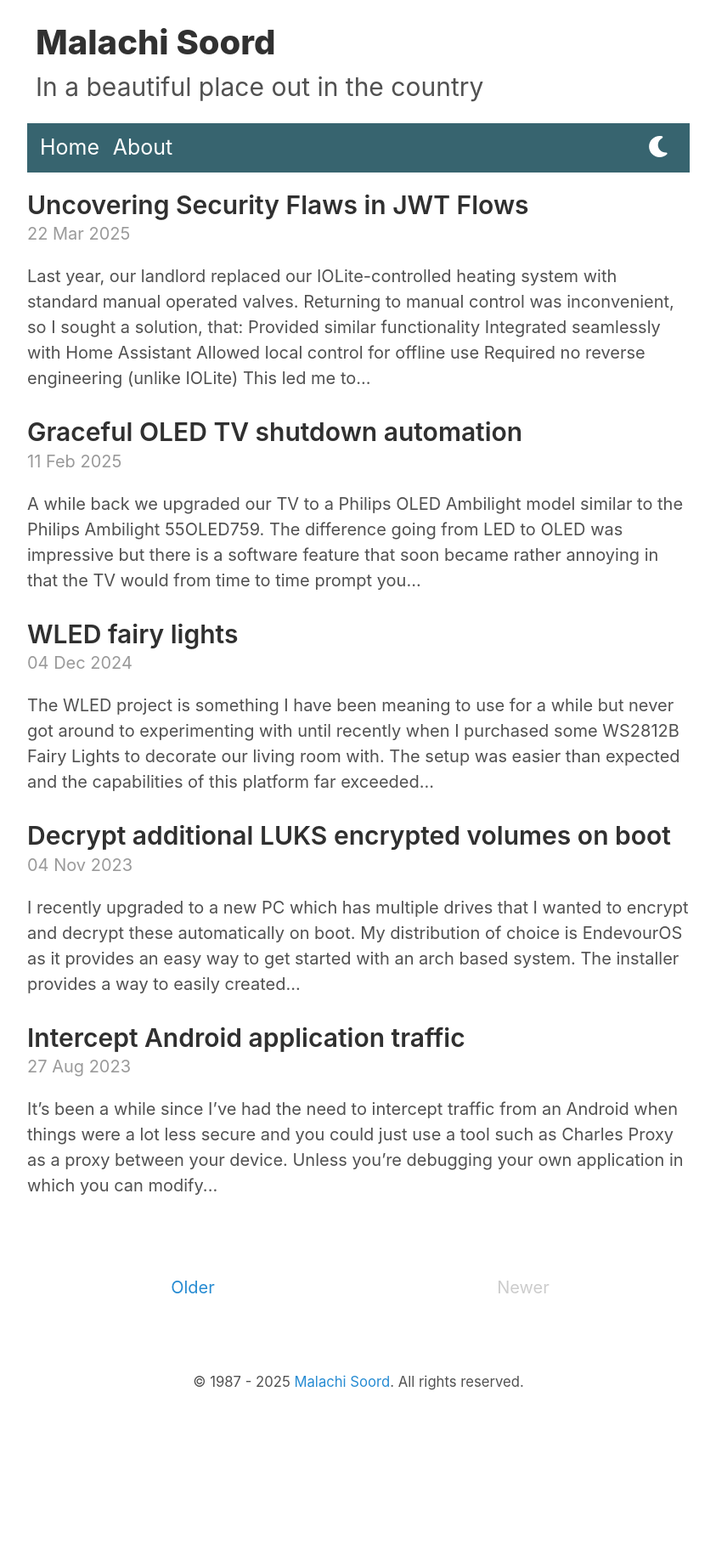
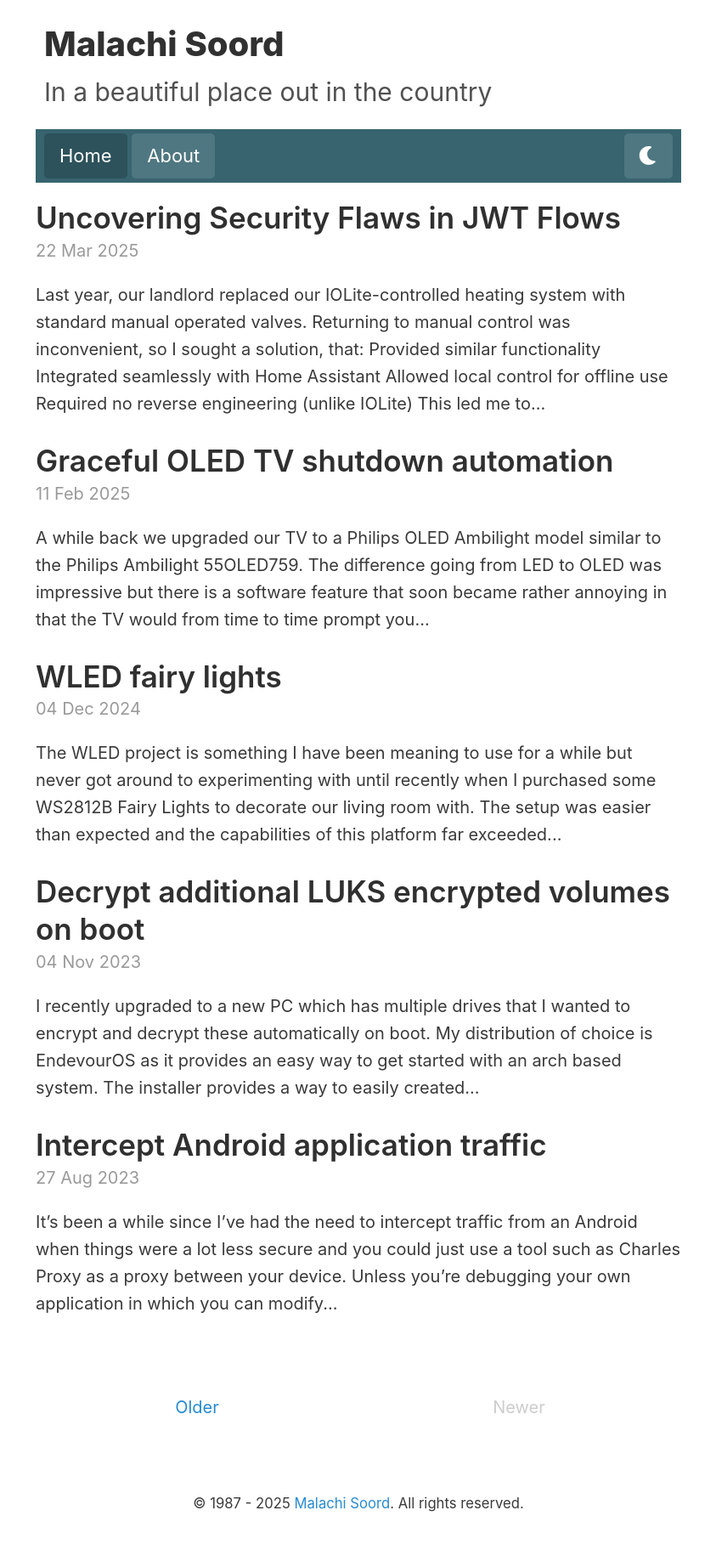
Before and after one commit to inverse/personal-site, a Jekyll site: the page built from index.html, in a window 1280 px wide. Shown: the whole page at 85% size, without its empty margins (218-1061 px from the left). Built offline with Jekyll 4.4.1, drawn with Linux system fonts in a browser that asks for light colours; nearby versions of some CDN libraries; the list of posts is cut into pages by our own code; before the commit the page ends 1680 px from its top, so only the background shows below that.

Commit message:
Change layout slightly (#105)

```diff
--- a/_sass/_base.scss
+++ b/_sass/_base.scss
@@ -95,7 +95,14 @@ tbody tr:nth-child(odd) th {
     background-color: $dark-nav-color;
 
     a {
-      &:hover {
+      background-color: rgba(255, 255, 255, 0.08);
+
+      &.active {
+        background-color: rgba(255, 255, 255, 0.18);
+      }
+
+      &:hover,
+      &:focus {
         background: $dark-nav-hover;
       }
     }
--- a/_sass/_layout.scss
+++ b/_sass/_layout.scss
@@ -8,6 +8,11 @@
   padding-right: 1.5rem;
   margin-left:  auto;
   margin-right: auto;
+
+  @media (min-width: $large-breakpoint) {
+    padding-left:  2rem;
+    padding-right: 2rem;
+  }
 }
 
 footer {
--- a/_sass/_nav.scss
+++ b/_sass/_nav.scss
@@ -16,20 +16,27 @@ nav {
         display: inline-block;
 
         a {
-            font-size: 1.25em;
-            padding: 5px;
+            font-size: 1.1em;
+            padding: 0.45rem 0.9rem;
             margin:5px 0;
             display: inline-block;
             border-radius: 5px;
             color: white;
+            background-color: rgba(255, 255, 255, 0.12);
+            transition: background-color 0.2s ease, color 0.2s ease;
 
-            &:hover {
+            &:hover,
+            &:focus {
                 text-decoration: none;
                 background: $nav-hover;
             }
 
+            &.active {
+                background-color: rgba(0, 0, 0, 0.18);
+            }
+
             &.theme {
-                padding: 5px 10px;
+                padding: 0.45rem 0.75rem;
             }
         }
     }
--- a/_sass/_type.scss
+++ b/_sass/_type.scss
@@ -11,22 +11,22 @@ h1, h2, h3, h4, h5, h6 {
 }
 
 h1 {
-  font-size: 1.5rem;
+  font-size: 1.75rem;
 }
 
 h2 {
   margin-top: 1rem;
-  font-size: 1.25rem;
+  font-size: 1.4rem;
 }
 
 h3 {
-  margin-top: 1.5rem;
-  font-size: 1rem;
+  margin-top: 1.25rem;
+  font-size: 1.15rem;
 }
 
 h4, h5, h6 {
   margin-top: 1rem;
-  font-size: 1rem;
+  font-size: 1.05rem;
 }
 
 p {
--- a/_sass/_variables.scss
+++ b/_sass/_variables.scss
@@ -16,9 +16,9 @@ $brown: #8f5536;
 
 $root-font-family: -apple-system, BlinkMacSystemFont, "Segoe UI", "Roboto", "Oxygen", "Ubuntu", "Cantarell", "Fira Sans", "Droid Sans", "Helvetica Neue", Arial, sans-serif;
 $root-font-size: 16px;
-$root-line-height: 1.5;
+$root-line-height: 1.6;
 
-$body-color: #515151;
+$body-color: #3a3a3a;
 $body-bg: #fff;
 $link-color: $blue;
 $nav-color: #37646f;
```
